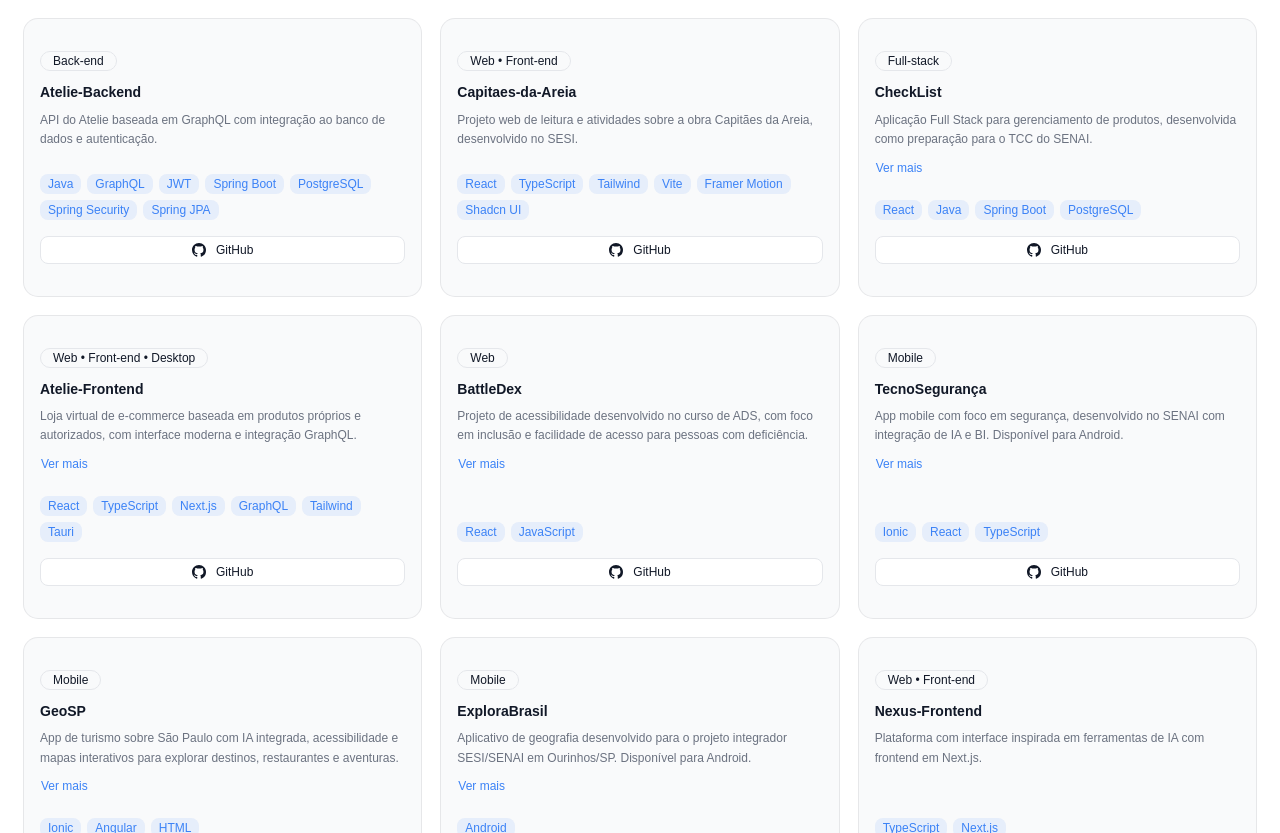
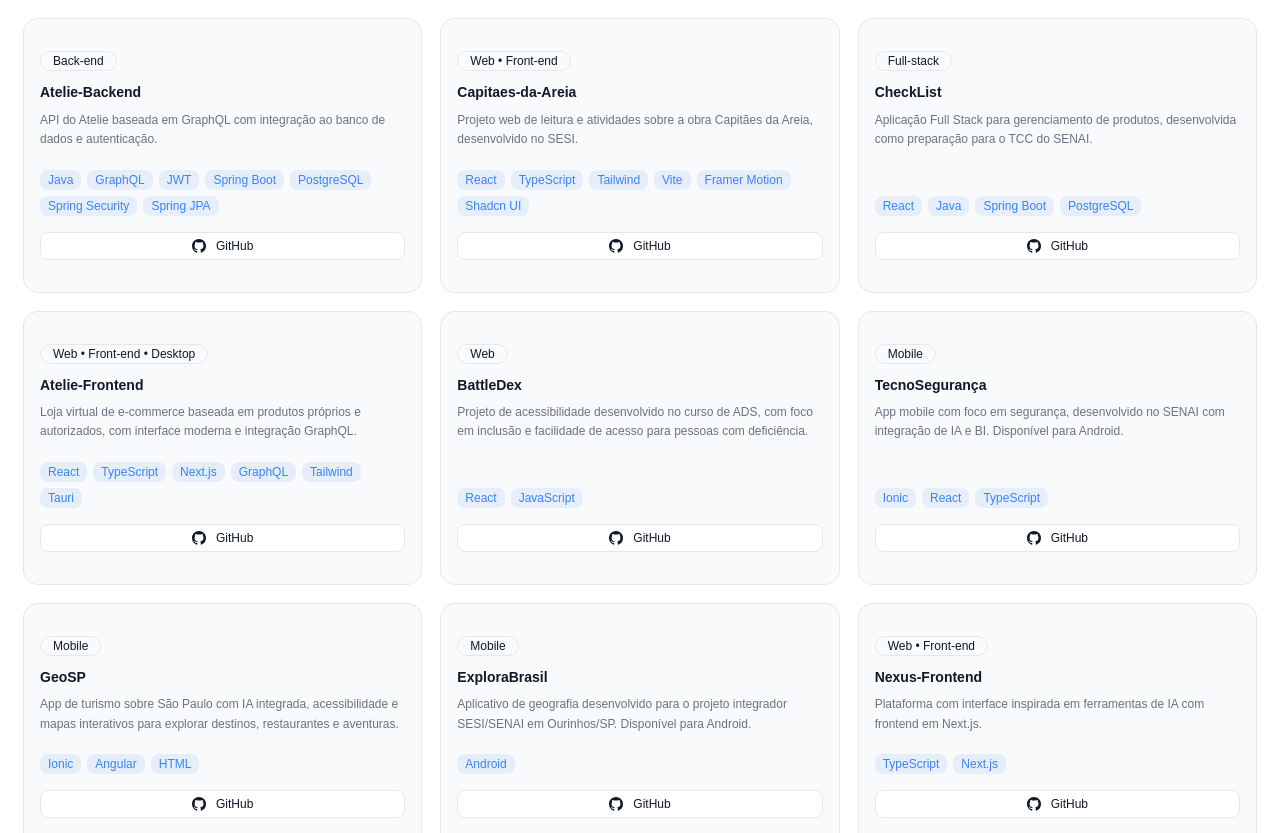
Before and after one commit to joaopedro08-dev/Portfolio, a React (Vite) app: page / in a window 1280 px wide. Shown: the part 1967-2800 px from the top of the page. Built offline with nearby package versions, Linux system fonts and the light colour scheme.

Commit message:
Update projects-section.tsx

```diff
--- a/src/components/app/sections/projects-section.tsx
+++ b/src/components/app/sections/projects-section.tsx
@@ -22,17 +22,6 @@ const allTechs = [
 export default function ProjectsSection() {
     const [activeType, setActiveType] = useState("Todos");
     const [activeTech, setActiveTech] = useState("Todas");
-    const [expandedProjects, setExpandedProjects] = useState<Set<string>>(new Set());
-
-    const toggleExpanded = (projectTitle: string) => {
-        const newExpanded = new Set(expandedProjects);
-        if (newExpanded.has(projectTitle)) {
-            newExpanded.delete(projectTitle);
-        } else {
-            newExpanded.add(projectTitle);
-        }
-        setExpandedProjects(newExpanded);
-    };
 
     const filtered = projects.filter((p) => {
         const matchType = activeType === "Todos" || p.type.includes(activeType);
@@ -137,21 +126,9 @@ export default function ProjectsSection() {
 
                                             <div className="flex flex-col gap-2">
                                                 <h3 className="text-sm font-semibold leading-snug">{project.title}</h3>
-                                                <div className="flex flex-col gap-1.5">
-                                                    <p className={`text-xs text-muted-foreground leading-relaxed ${expandedProjects.has(project.title) ? "" : "line-clamp-3"}`}>
-                                                        {project.description}
-                                                    </p>
-                                                    {project.description.length > 100 && (
-                                                        <Button
-                                                            variant="ghost"
-                                                            size="sm"
-                                                            className="h-6 px-2 text-xs text-primary hover:text-primary/80 p-0 justify-start"
-                                                            onClick={() => toggleExpanded(project.title)}
-                                                        >
-                                                            {expandedProjects.has(project.title) ? "Ver menos" : "Ver mais"}
-                                                        </Button>
-                                                    )}
-                                                </div>
+                                                <p className="text-xs text-muted-foreground leading-relaxed line-clamp-3">
+                                                    {project.description}
+                                                </p>
                                             </div>
 
                                             <div className="flex flex-wrap gap-1.5 mt-auto pt-2">
```
